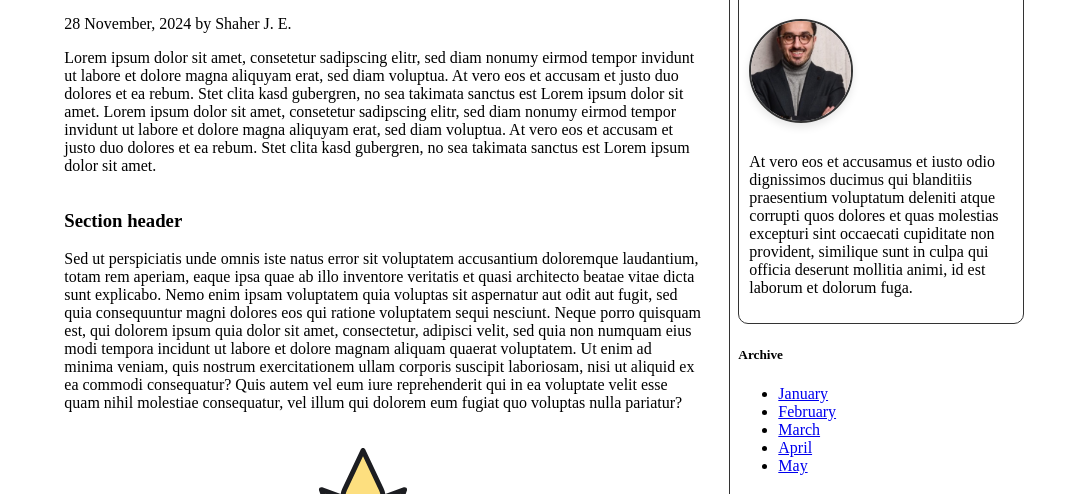
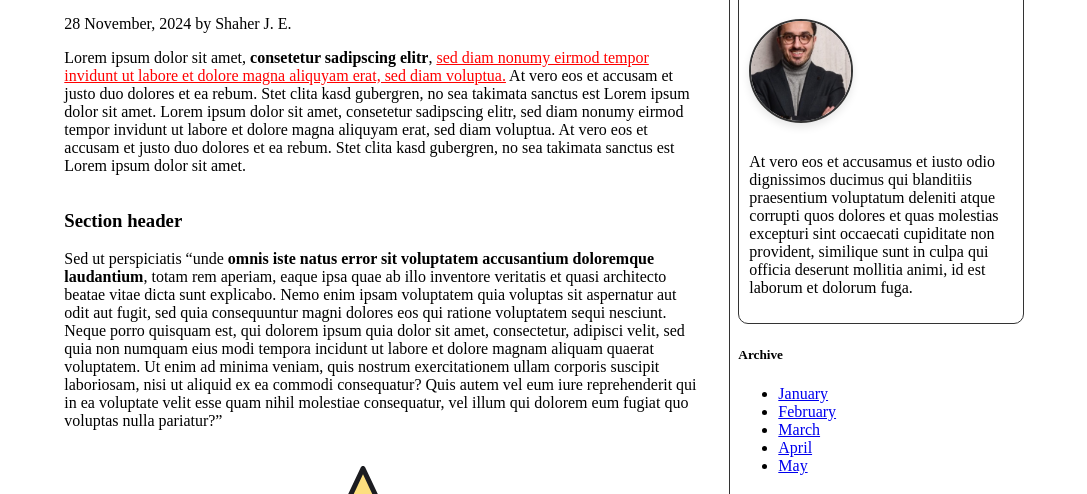
Before and after one commit to Shaher909/udacity-wd-course-1, a plain HTML site: page pages/blog-post-2.html in a window 1280 px wide. Shown: the part 275-769 px from the top of the page, without its empty margins (96-1183 px from the left). Drawn offline with Linux system fonts and the light colour scheme.

Commit message:
Feat: Include quote, bold and underlined text

```diff
--- a/pages/blog-post-2.html
+++ b/pages/blog-post-2.html
@@ -32,7 +32,7 @@
                         </span>
                     </p>
                     <p id="blog-summary">
-                        Lorem ipsum dolor sit amet, consetetur sadipscing elitr, sed diam nonumy eirmod tempor invidunt ut labore et dolore magna aliquyam erat, sed diam voluptua. At vero eos et accusam et justo duo dolores et ea rebum. Stet clita kasd gubergren, no sea takimata sanctus est Lorem ipsum dolor sit amet. Lorem ipsum dolor sit amet, consetetur sadipscing elitr, sed diam nonumy eirmod tempor invidunt ut labore et dolore magna aliquyam erat, sed diam voluptua. At vero eos et accusam et justo duo dolores et ea rebum. Stet clita kasd gubergren, no sea takimata sanctus est Lorem ipsum dolor sit amet.
+                        Lorem ipsum dolor sit amet, <strong>consetetur sadipscing elitr</strong>, <u>sed diam nonumy eirmod tempor invidunt ut labore et dolore magna aliquyam erat, sed diam voluptua.</u> At vero eos et accusam et justo duo dolores et ea rebum. Stet clita kasd gubergren, no sea takimata sanctus est Lorem ipsum dolor sit amet. Lorem ipsum dolor sit amet, consetetur sadipscing elitr, sed diam nonumy eirmod tempor invidunt ut labore et dolore magna aliquyam erat, sed diam voluptua. At vero eos et accusam et justo duo dolores et ea rebum. Stet clita kasd gubergren, no sea takimata sanctus est Lorem ipsum dolor sit amet.
                     </p>
                     <div id="blog-body">
                         <div id="section-1">
@@ -40,8 +40,8 @@
                                 Section header
                             </h3>
                             <p>
-                                Sed ut perspiciatis unde omnis iste natus error sit voluptatem accusantium doloremque laudantium, totam rem aperiam, eaque ipsa quae ab illo inventore veritatis et quasi architecto beatae vitae dicta sunt explicabo. Nemo enim ipsam voluptatem quia voluptas sit aspernatur aut odit aut fugit, sed quia consequuntur magni dolores eos qui ratione voluptatem sequi nesciunt. Neque porro quisquam est, qui dolorem ipsum quia dolor sit amet, consectetur, adipisci velit, sed quia non numquam eius modi tempora incidunt ut labore et dolore magnam aliquam quaerat voluptatem. Ut enim ad minima veniam, quis nostrum exercitationem ullam corporis suscipit laboriosam, nisi ut aliquid ex ea commodi consequatur? Quis autem vel eum iure reprehenderit qui in ea voluptate velit esse quam nihil molestiae consequatur, vel illum qui
-                                dolorem eum fugiat quo voluptas nulla pariatur?
+                                Sed ut perspiciatis <q>unde <strong>omnis iste natus error sit voluptatem accusantium doloremque laudantium</strong>, totam rem aperiam, eaque ipsa quae ab illo inventore veritatis et quasi architecto beatae vitae dicta sunt explicabo. Nemo enim ipsam voluptatem quia voluptas sit aspernatur aut odit aut fugit, sed quia consequuntur magni dolores eos qui ratione voluptatem sequi nesciunt. Neque porro quisquam est, qui dolorem ipsum quia dolor sit amet, consectetur, adipisci velit, sed quia non numquam eius modi tempora incidunt ut labore et dolore magnam aliquam quaerat voluptatem. Ut enim ad minima veniam, quis nostrum exercitationem ullam corporis suscipit laboriosam, nisi ut aliquid ex ea commodi consequatur? Quis autem vel eum iure reprehenderit qui in ea voluptate velit esse quam nihil molestiae consequatur, vel illum qui
+                                dolorem eum fugiat quo voluptas nulla pariatur?</q>
                             </p>
                         </div>
                         <div id="blog-media">
--- a/static/css/index.css
+++ b/static/css/index.css
@@ -48,3 +48,7 @@
   font-weight: bold;
   color: #333333;
 }
+
+u {
+  color: red;
+}
```
Also changed, not shown: pages/blog-post-1.html (+2 -2 lines).
